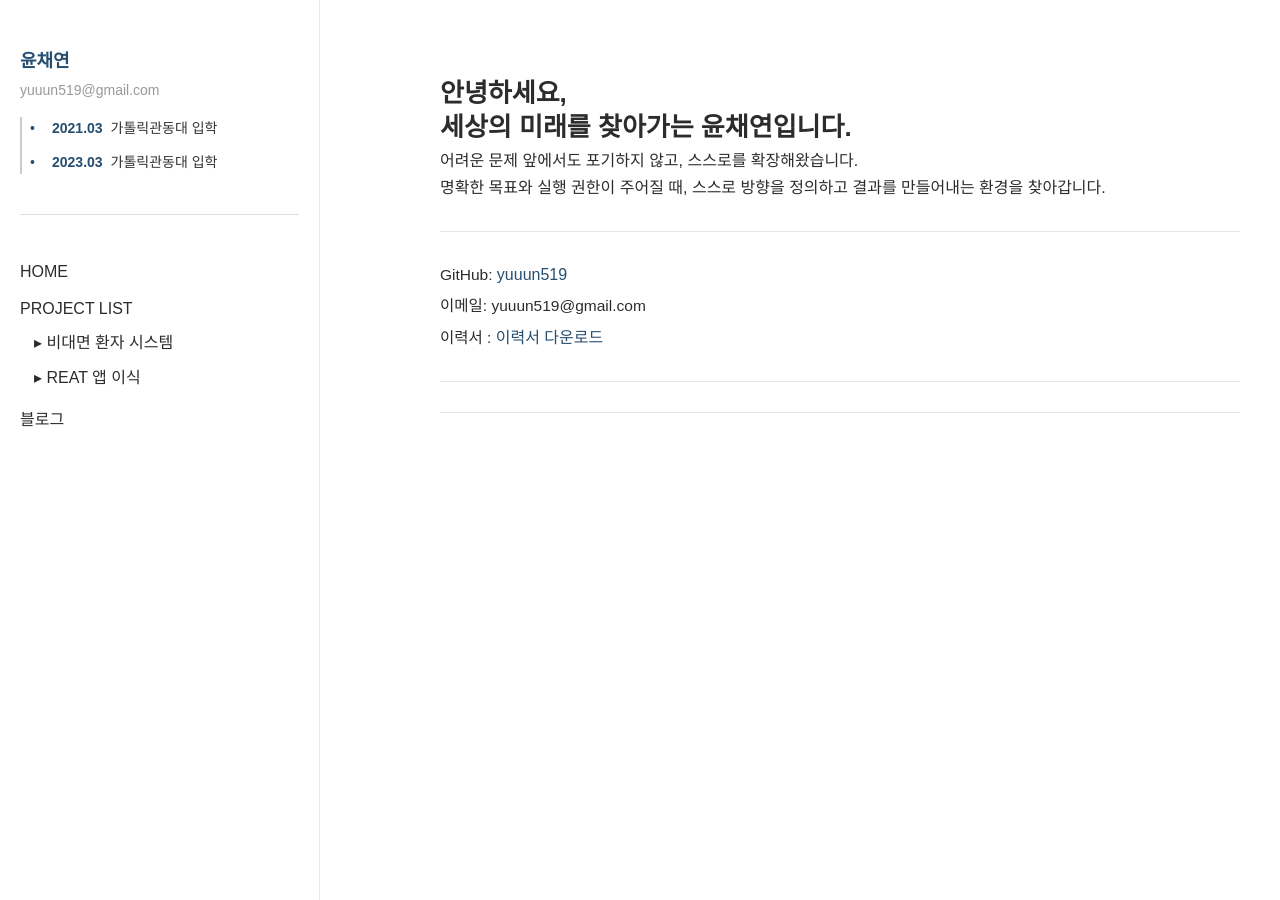
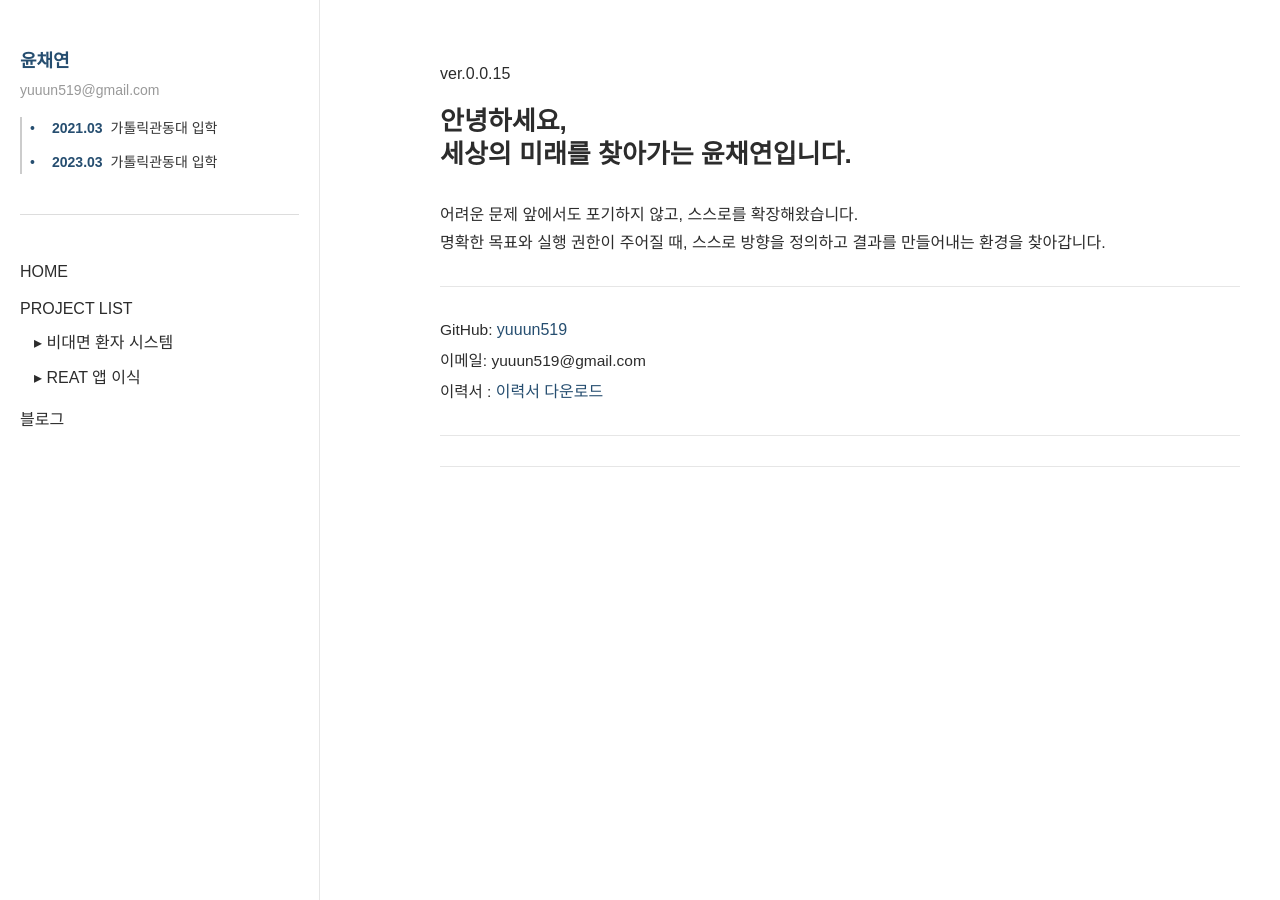
Before and after one commit to yuuun519/yuuun519.github.io, a Jekyll site: the page built from index.md, in a window 1280 px wide. Built offline with Jekyll 4.4.1, drawn with Linux system fonts in a browser that asks for light colours; some web fonts are replaced.

Commit message:
ver 0.0.16

```diff
--- a/index.md
+++ b/index.md
@@ -2,9 +2,10 @@
 layout: default
 title: 윤채연 - 포토폴리오
 ---
+ver.0.0.15
 
 # 안녕하세요, <br> 세상의 미래를 찾아가는 윤채연입니다.
-
+<br>
 어려운 문제 앞에서도 포기하지 않고, 스스로를 확장해왔습니다. <br>
 명확한 목표와 실행 권한이 주어질 때, 스스로 방향을 정의하고 결과를 만들어내는 환경을 찾아갑니다.
 
```
